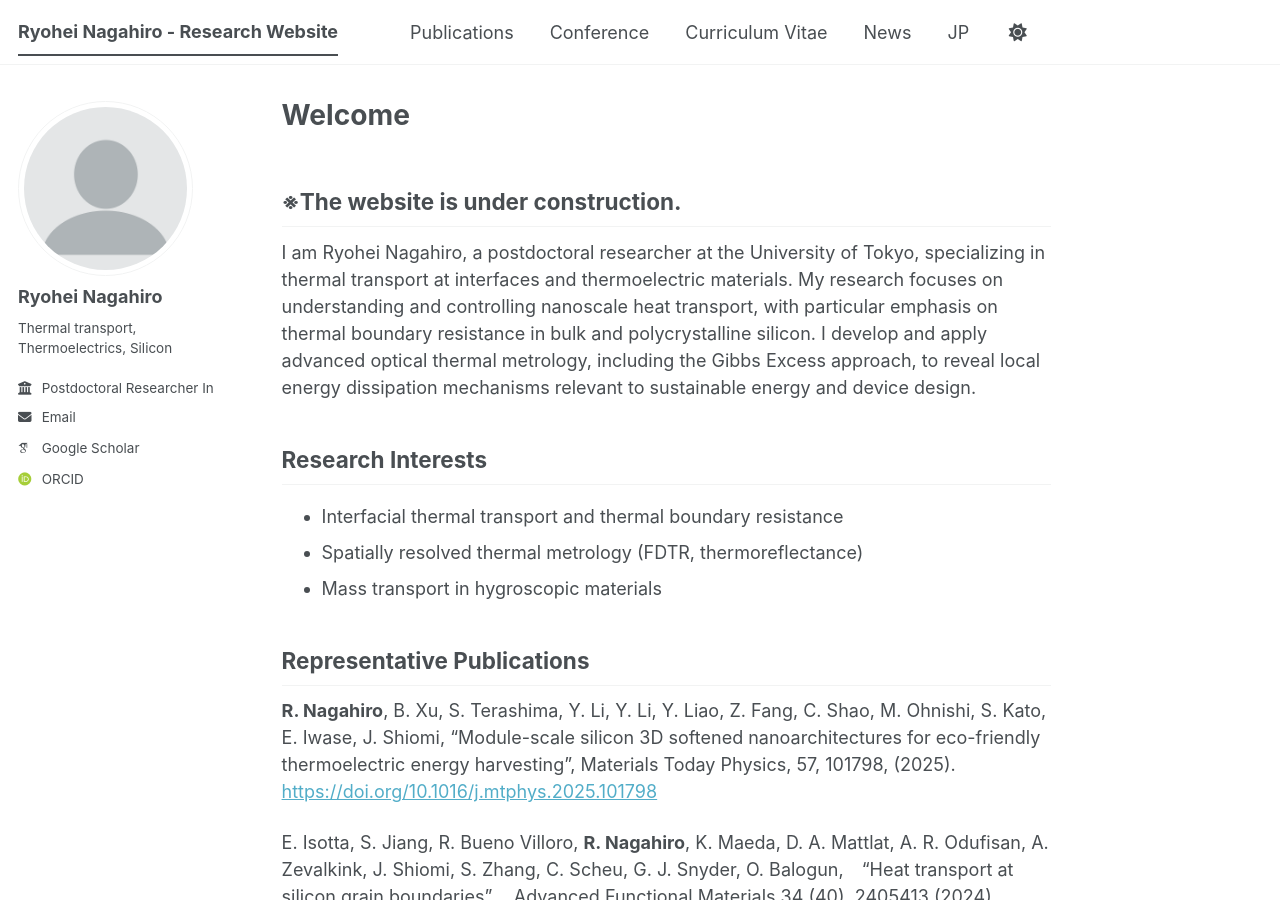
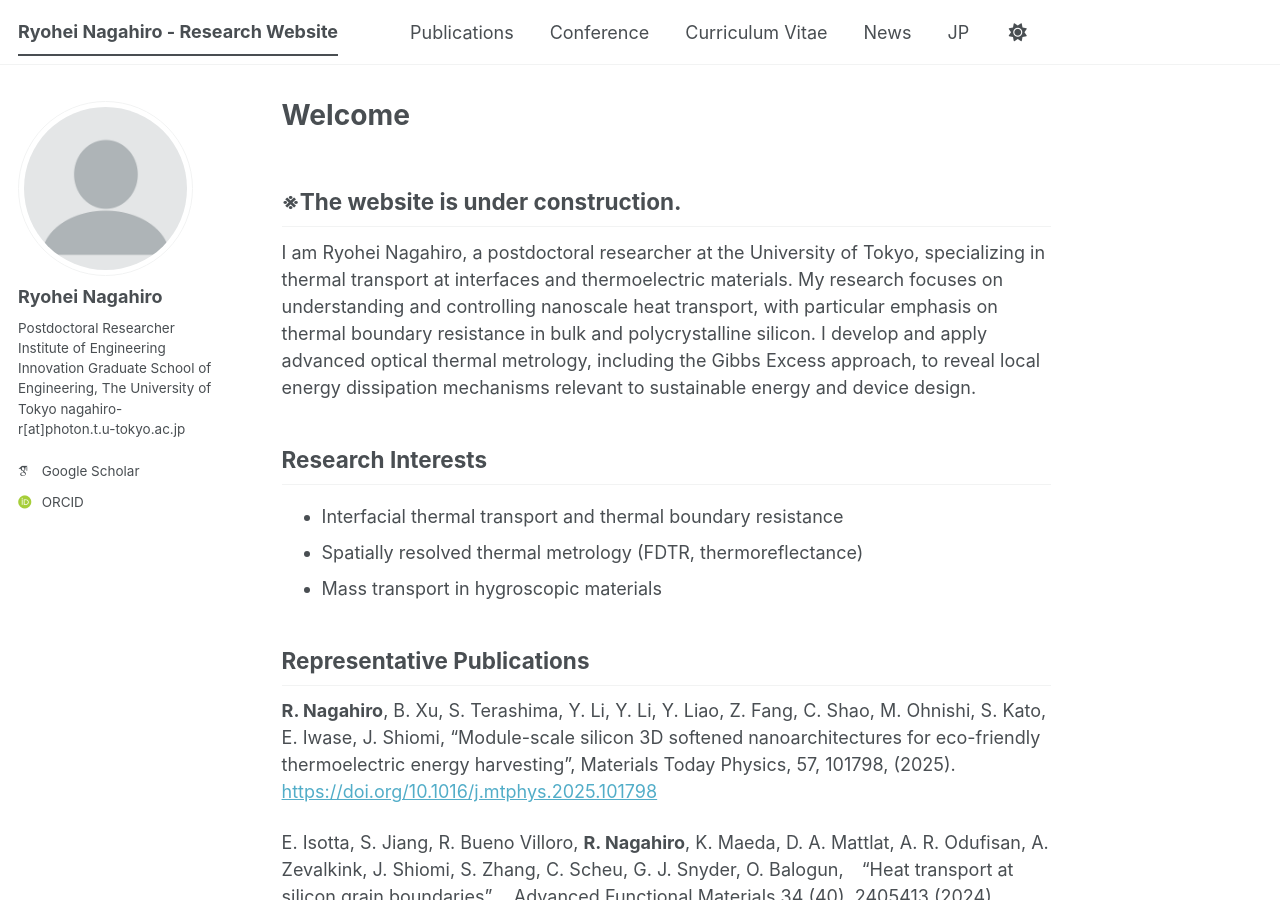
Before and after one commit to ryohei-nagahiro/ryohei-nagahiro.github.io, a Jekyll site: the page built from _pages/about.md, in a window 1280 px wide and 900 px high. Built offline with Jekyll 4.4.1, drawn with Linux system fonts in a browser that asks for light colours; some web fonts are replaced; a script bundle is joined from its source files by our own code; library files that are not in the unit come from our copies.

Commit message:
Update _config.yml

```diff
--- a/_config.yml
+++ b/_config.yml
@@ -26,15 +26,17 @@ author:
   avatar           : "profile.png"
   name             : "Ryohei Nagahiro"
   pronouns         : # example: "she/her"
-  bio              : "Thermal transport, Thermoelectrics, Silicon"
-  location         : #"Earth"
-  employer         : |
+  bio              : |
                       Postdoctoral Researcher
                       Institute of Engineering Innovation
-                      Graduate School of Engineering
-                      The University of Tokyo
+                      Graduate School of Engineering, The University of Tokyo
+
+                      nagahiro-r[at]photon.t.u-tokyo.ac.jp
+
+  location         : #"Earth"
+  employer         : #
   uri              : # URL
-  email            : "nagahiro-r[at]photon.t.u-tokyo.ac.jp"
+  email            : #"nagahiro-r[at]photon.t.u-tokyo.ac.jp"
 
   # Academic websites
   academia         : # URL
```
